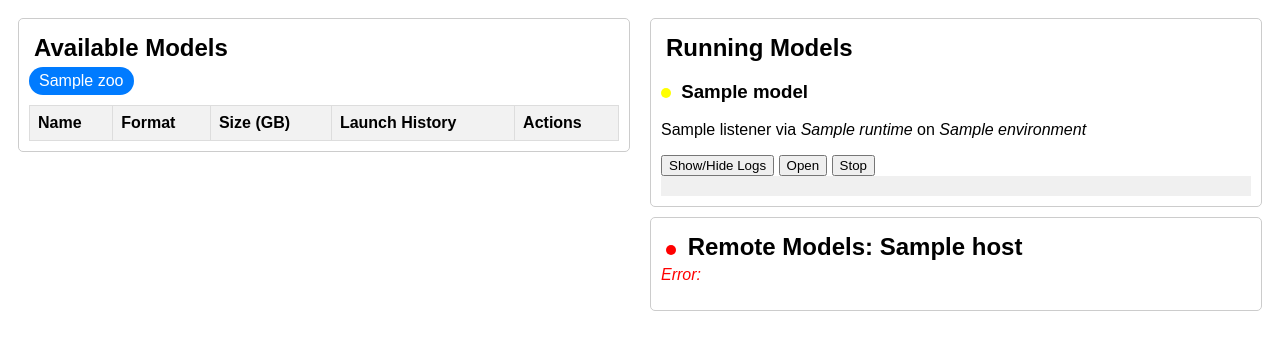
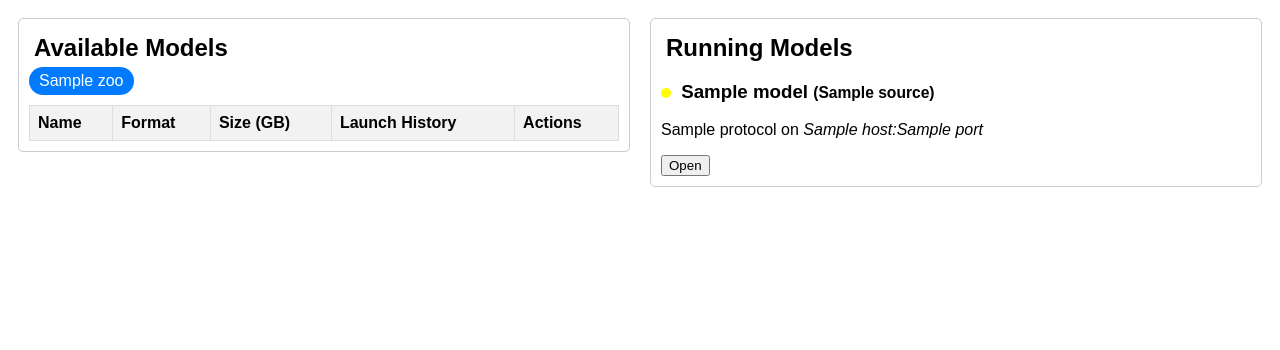
Before and after one commit to the-crypt-keeper/modelzoo, a Python web app: template templates/index.html in a window 1280 px wide. Shown: the top 350 px of the page. Run offline with Jinja, Linux system fonts and the light colour scheme; the template is opened without the code that fills it: most values are stand-ins (such as "Sample title", 1, 10 or a date in 2020); lists and menus that the app fills with data are empty.

Commit message:
refactor: Unify model retrieval with consistent interface and template

```diff
--- a/templates/index.html
+++ b/templates/index.html
@@ -213,44 +213,25 @@
 
         <div class="running-list">
             <h2>Running Models</h2>
-            {% for running in running_models %}
-            <div class="running-model" data-index="{{ loop.index0 }}">
+            {% for model in available_models %}
+            <div class="running-model">
                 <h3>
-                    <span class="status-indicator {{ 'status-ready' if running.status()['ready'] else 'status-starting' if running.status()['running'] else 'status-stopped' }}"></span>
-                    {{ running.model.model_name }}
+                    <span class="status-indicator {{ 'status-ready' if model.status.ready else 'status-starting' if model.status.running else 'status-stopped' }}"></span>
+                    {{ model.model_name }}
+                    {% if model.source != 'local' %}
+                    <small>({{ model.source }})</small>
+                    {% endif %}
                 </h3>
-                <p>{{ running.listener }} via <i>{{ running.runtime.runtime_name }}</i> on <i>{{ running.environment.name }}</i></p>
+                <p>{{ model.listener.protocol }} on <i>{{ model.listener.host }}:{{ model.listener.port }}</i></p>
+                {% if model.source == 'local' %}
                 <button onclick="toggleLogs({{ loop.index0 }})">Show/Hide Logs</button>
-                <button onclick="window.open(`http://${window.location.hostname}:{{ running.listener.port }}`, '_blank')">Open</button>
                 <button onclick="stopModel({{ loop.index0 }})">Stop</button>
-                <div class="logs" id="logs-{{ loop.index0 }}" style="display: {{ 'block' if not running.status()['ready'] else 'none' }};"></div>
+                <div class="logs" id="logs-{{ loop.index0 }}" style="display: none;"></div>
+                {% endif %}
+                <button onclick="window.open(`http://${window.location.hostname}:{{ model.listener.port }}`, '_blank')">Open</button>
             </div>
             {% endfor %}
         </div>
-
-        {% for peer in remote_models %}
-        <div class="running-list remote-peer">
-            <h2>
-                <span class="status-indicator {{ 'status-ready' if peer.error is none else 'status-stopped' }}"></span>
-                Remote Models: {{ peer.host }}
-                {% if peer.error is none %}
-                    <button onclick="window.open('http://{{ peer.host }}:{{ peer.port }}/', '_blank')">Manage</button>
-                {% endif %}
-            </h2>
-            {% if peer.error is none %}
-                {% for model in peer.models %}
-                <div class="remote-model">
-                    <h4>
-                        <span class="status-indicator {{ 'status-ready' if model.status.ready else 'status-starting' if model.status.running else 'status-stopped' }}"></span>
-                        {{ model.model_name }} on <i>{{ model.listener.host }}:{{ model.listener.port }}</i>
-                    </h4>
-                </div>
-                {% endfor %}
-            {% else %}
-                <p class="error-message">Error: {{ peer.error }}</p>
-            {% endif %}
-        </div>
-        {% endfor %}
 
 
     <script>
--- a/zk.py
+++ b/zk.py
@@ -197,13 +197,12 @@ class ZooKeeper:
 
         return render_template('index.html',
             zoos={name: {'catalog': self.sort_models(zoo.catalog())} for name, zoo in self.zoos.items()},
-            running_models=self.running_models,
+            available_models=self.get_available_models(),
             runtimes={name: {**runtime.__dict__} for name, runtime in self.runtimes.items()},
             environments=self.environments,
             random_port=self.get_random_port(),
             model_launch_info=model_launch_info,
-            hostname=socket.gethostname(),
-            remote_models=self.get_remote_models()
+            hostname=socket.gethostname()
         )
 
     def handle_launch_model(self):
```
Also changed, not shown: proxy.py (+15 -35 lines).
